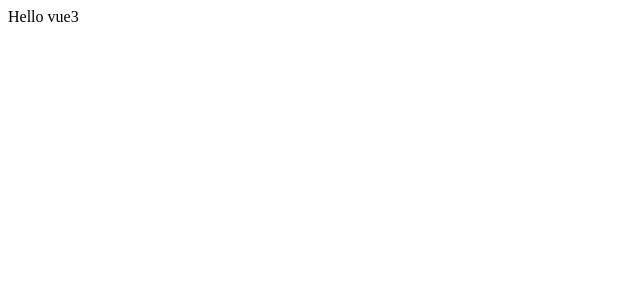
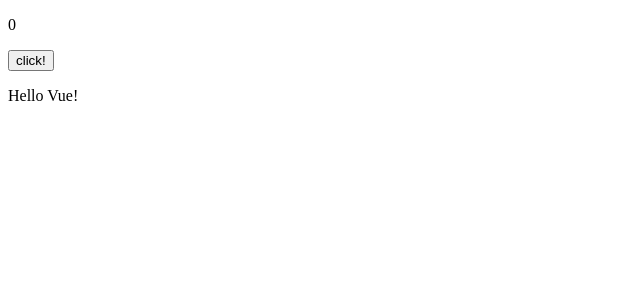
Before and after one commit to WanDuKong-pea/vue3_base, a Vue app: page / in a window 1280 px wide. Shown: the top 300 px of the page, without its empty margins (0-640 px from the left). Built offline with nearby package versions, Linux system fonts and the light colour scheme.

Commit message:
setup() 함수에 대해 간략히 알아보자

```diff
--- a/src/App.vue
+++ b/src/App.vue
@@ -1,7 +1,44 @@
-<script setup></script>
-
 <template>
-	<div>Hello vue3</div>
+	<div>
+		<p>{{ counter }}</p>
+		<button @click="increment">click!</button>
+		<p>{{ message }}</p>
+	</div>
 </template>
 
+<script>
+import { ref } from 'vue';
+
+export default {
+	//setup 함수에서 변수를 선언하고, return으로 변수를 내보내면, template에서 사용할 수 있다.
+	setup() {
+		//setup 함수의 첫번째 인자는 props이다. 이 props는 반응형 객체이다.
+		//props 객체를 구조 분해 할당을 하면 반응성을 잃는데 따라서 항상 props.xxx 형식으로 props에 액세스하는 것이 좋다.
+		//ex) const { name } = props; // 이렇게 하면 반응성을 잃는다.
+		//ex) const name = props.name; // 이렇게 하면 반응성을 유지한다.
+
+		//setup 함수의 두번째 인자는 context이다.
+		//context는 컴포넌트의 모든 속성을 포함하는 객체이다.
+		//context는 반응형이 아니기 때문에 구조 분해 할당을 해도 반응성을 잃지 않는다.
+
+		//뒤에서 setup 함수의 인자에 대해 더 자세히 다룬다.
+		//이번 시간에는 setup 함수의 인자로 첫번째 인자인 props, 두번째 인자인 context에 대해서만 인지하자.
+
+		const counter = ref(0);
+		const increment = () => {
+			counter.value++;
+		};
+
+		const message = ref('Hello Vue!');
+
+		return {
+			counter,
+			increment,
+
+			message,
+		};
+	},
+};
+</script>
+
 <style></style>
```
